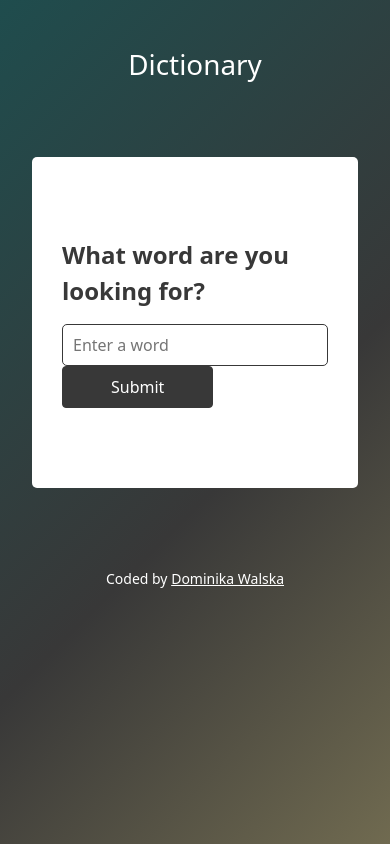
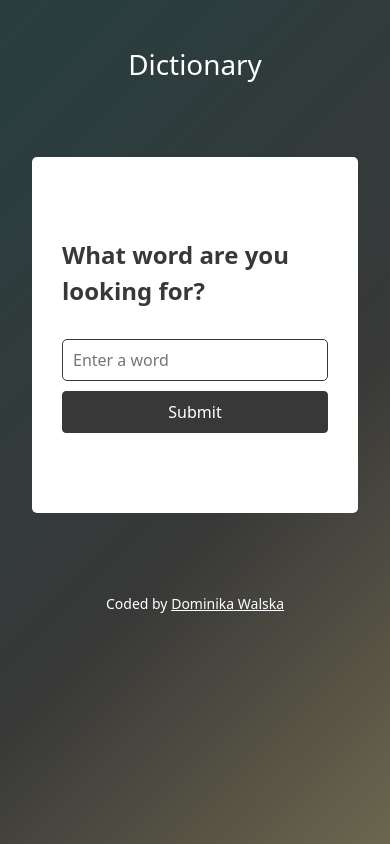
Before and after one commit to dominikawalska/dictionary-app, a React (Create React App) app: page / in a window 390 px wide. Built offline with nearby package versions, Linux system fonts and the light colour scheme.

Commit message:
Made the app responsive

```diff
--- a/src/App.css
+++ b/src/App.css
@@ -1,6 +1,6 @@
 body {
   text-align: center;
-  background: linear-gradient(-45deg, #cdbe78, #383838, #066163, #383838);
+  background: linear-gradient(-45deg, #cdbe78, #383838, #184445, #383838);
   background-size: 400% 400%;
   animation: gradient 15s ease infinite;
 }
--- a/src/Dictionary.css
+++ b/src/Dictionary.css
@@ -31,3 +31,13 @@ input {
 .button:hover {
   background-color: rgb(35, 74, 74) !important;
 }
+
+@media (max-width: 576px) {
+  .button {
+    margin-top: 10px;
+  }
+
+  .question {
+    margin-bottom: 30px;
+  }
+}
--- a/src/Dictionary.js
+++ b/src/Dictionary.js
@@ -55,7 +55,7 @@ export default function Dictionary() {
             </Col>{" "}
             <Col sm={3}>
               <div className="search-button">
-                <Button type="submit" className="button py-2 px-5">
+                <Button type="submit" className="button py-2 px-5 w-100">
                   Submit
                 </Button>
               </div>
--- a/src/Results.css
+++ b/src/Results.css
@@ -6,6 +6,6 @@ section {
 }
 
 h2 {
-  font-weight: bold;
+  font-weight: 900;
   color: #383838;
 }
```
